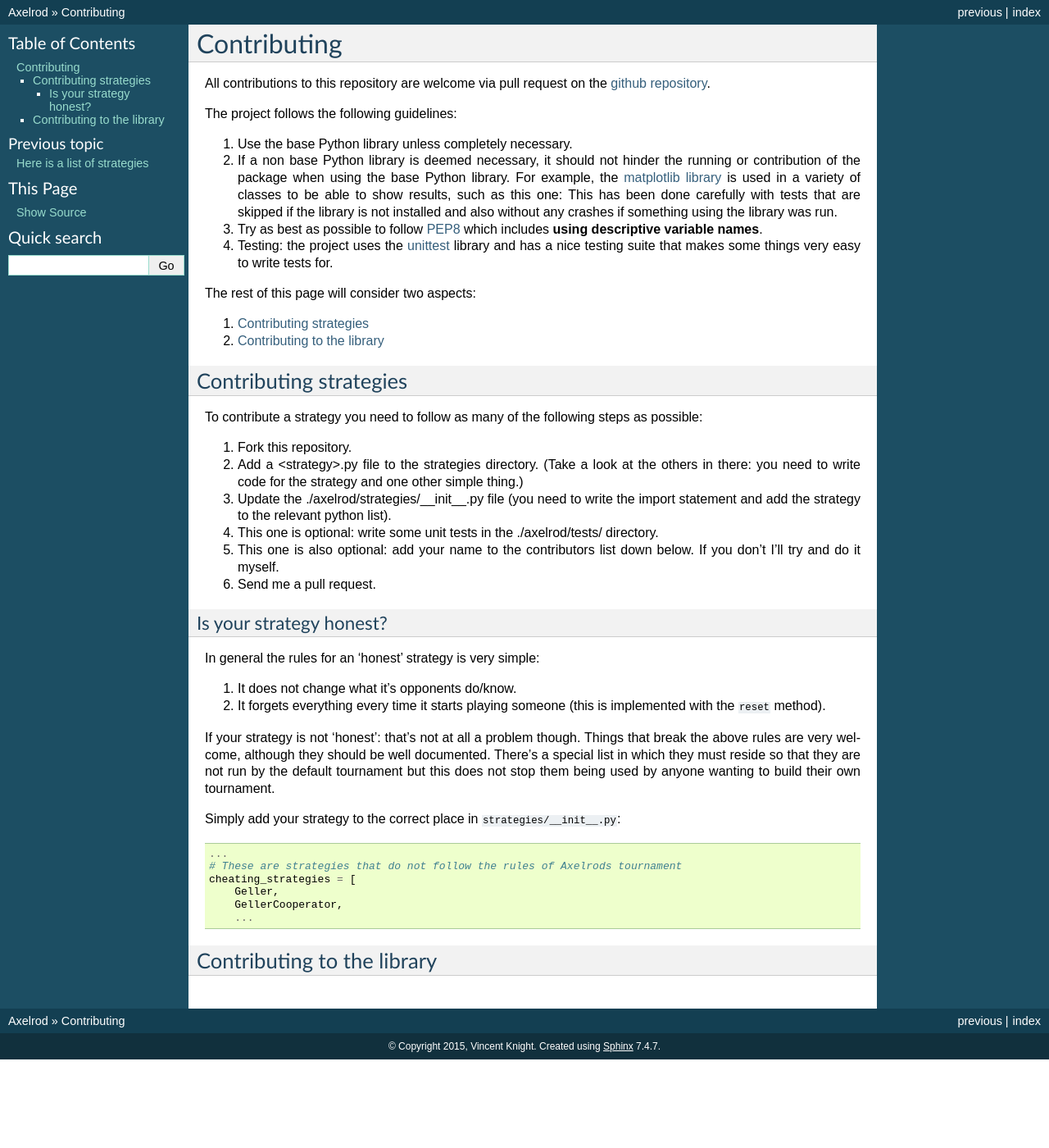
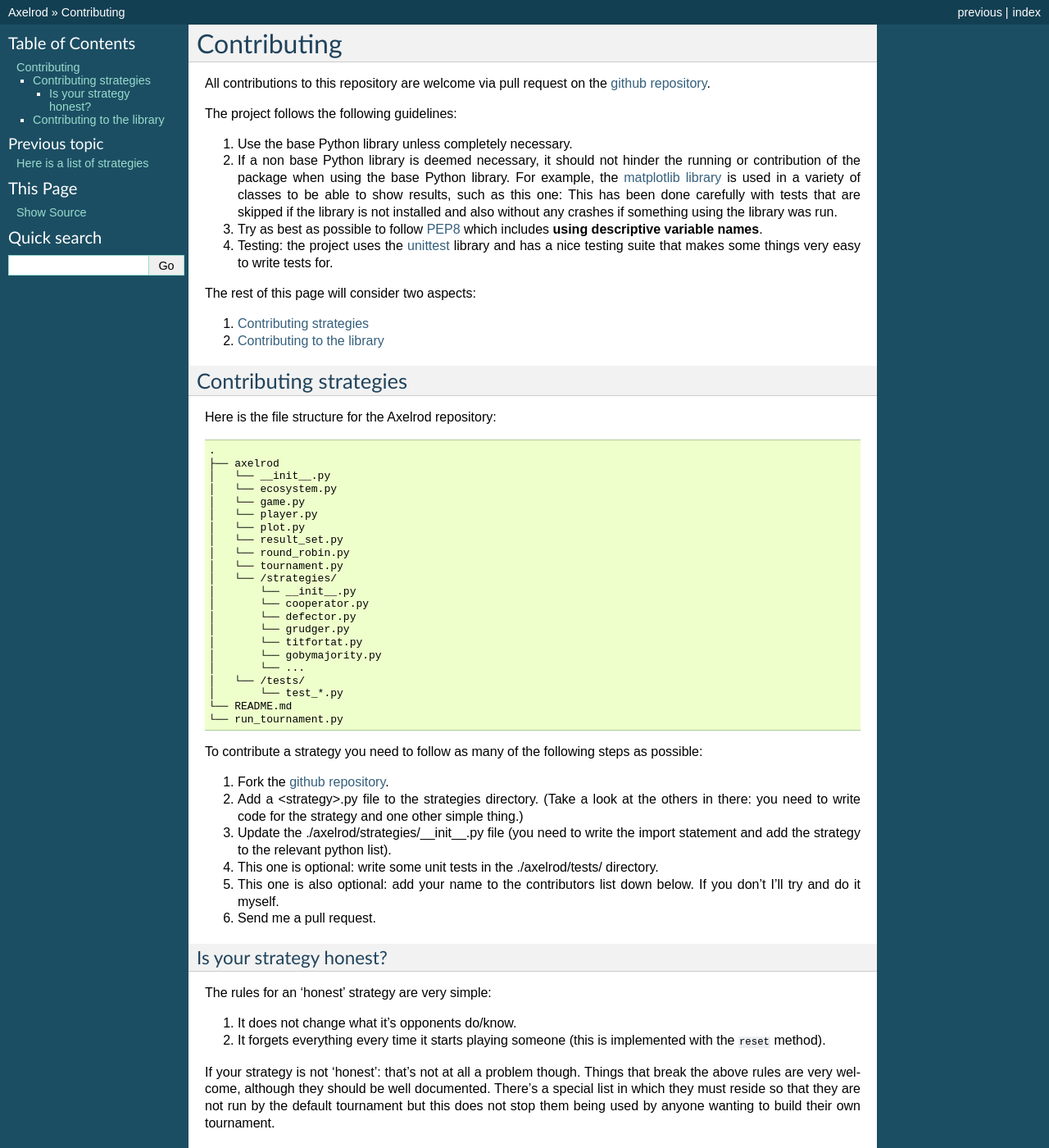
Before and after one commit to Axelrod-Python/Axelrod, a Sphinx documentation site: the page built from docs/contributing.rst, in a window 1280 px wide and 1400 px high. Shown: the whole window at 82% size. Built offline with Sphinx 7.4.7, drawn with Linux system fonts in a browser that asks for light colours.

Commit message:
Adding file structure tree

```diff
--- a/docs/contributing.rst
+++ b/docs/contributing.rst
@@ -20,9 +20,34 @@ The rest of this page will consider two aspects:
 Contributing strategies
 -----------------------
 
+Here is the file structure for the Axelrod repository::
+
+    .
+    ├── axelrod
+    │   └── __init__.py
+    │   └── ecosystem.py
+    │   └── game.py
+    │   └── player.py
+    │   └── plot.py
+    │   └── result_set.py
+    │   └── round_robin.py
+    │   └── tournament.py
+    │   └── /strategies/
+    │       └── __init__.py
+    │       └── cooperator.py
+    │       └── defector.py
+    │       └── grudger.py
+    │       └── titfortat.py
+    │       └── gobymajority.py
+    │       └── ...
+    │   └── /tests/
+    │       └── test_*.py
+    └── README.md
+    └── run_tournament.py
+
 To contribute a strategy you need to follow as many of the following steps as possible:
 
-1. Fork this repository.
+1. Fork the `github repository <https://github.com/drvinceknight/Axelrod>`_.
 2. Add a <strategy>.py file to the strategies directory. (Take a look at the others in there: you need to write code for the strategy and one other simple thing.)
 3. Update the ./axelrod/strategies/__init__.py file (you need to write the import statement and add the strategy to the relevant python list).
 4. This one is optional: write some unit tests in the ./axelrod/tests/ directory.
@@ -32,7 +57,7 @@ To contribute a strategy you need to follow as many of the following steps as po
 Is your strategy honest?
 ^^^^^^^^^^^^^^^^^^^^^^^^
 
-In general the rules for an 'honest' strategy is very simple:
+The rules for an 'honest' strategy are very simple:
 
 1. It does not change what it's opponents do/know.
 2. It forgets everything every time it starts playing someone (this is implemented with the :code:`reset` method).
```
